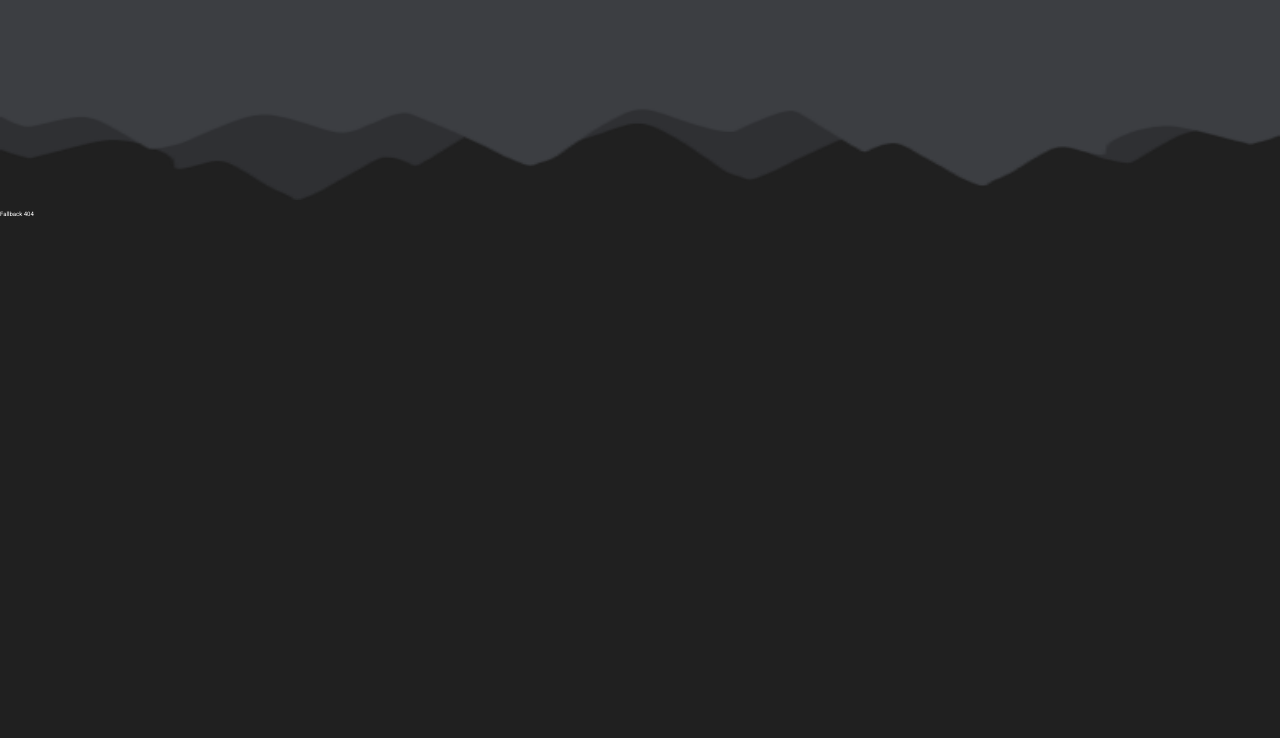
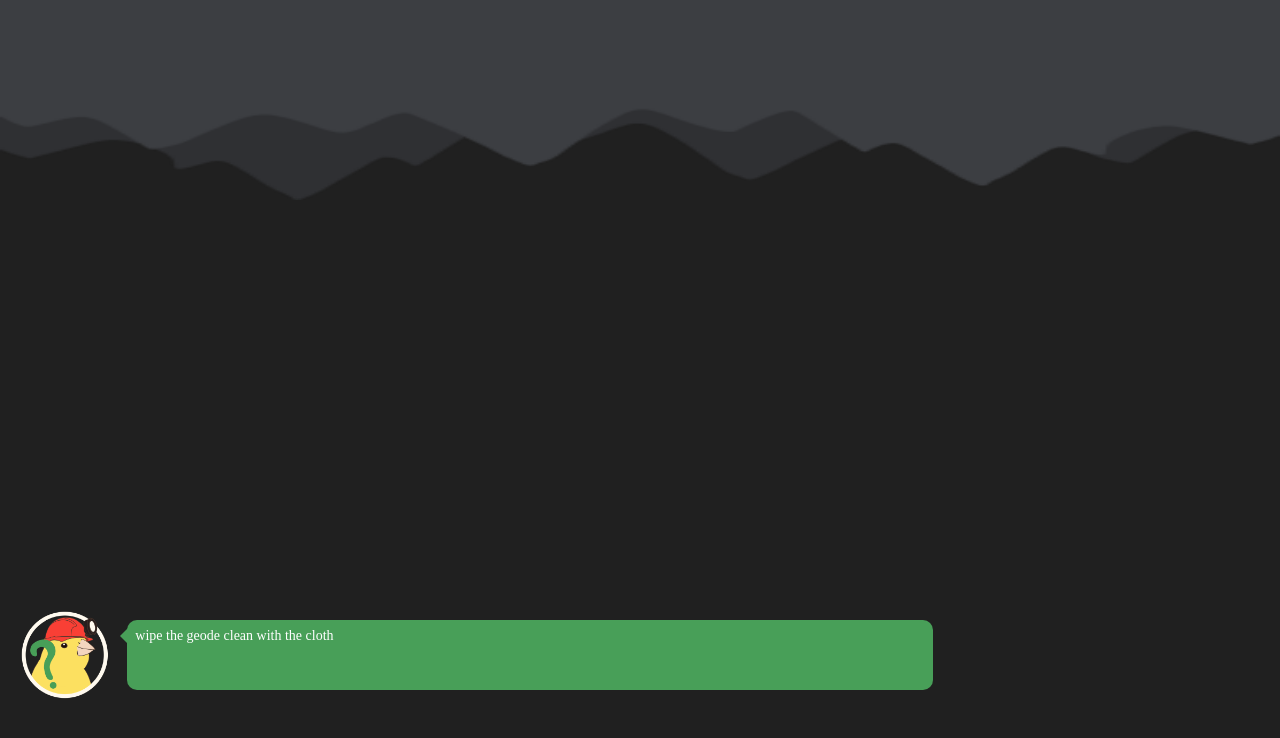
Before and after one commit to GeodeCompany/geode-cracker-react, a React (Create React App) app in the folder geode-cracker/: page /mascot/help in a window 1280 px wide. Before the commit this address had no page. Shown: the top 738 px of the page. Built offline with nearby package versions, Linux system fonts and the light colour scheme.

Commit message:
feat: add mascot help
added images macot_active and mascot_inactive
added MascotHelp.js and .css in Mascot folder
added route mascot/help

```diff
--- a/geode-cracker/src/App.js
+++ b/geode-cracker/src/App.js
@@ -6,10 +6,11 @@ import BannerBottom from "./Banner/Banner-bottom";
 import Syntax from "./Syntax/Syntax";
 import Settings from "./Settings/Settings";
 import Collection from "./Collection/Collection";
-import MascotChoice from "./Mascot/MascotFullscreenChoice"
-import MascotNext from "./Mascot/MascotFullscreenNext"
+import MascotChoice from "./Mascot/MascotFullscreenChoice";
+import MascotNext from "./Mascot/MascotFullscreenNext";
+import MascotHelp from "./Mascot/MascotHelp";
 
-import { Routes, Route, BrowserRouter as Router} from  'react-router-dom';
+import { Routes, Route, BrowserRouter as Router} from 'react-router-dom';
 
 function App() {
   return (
@@ -21,9 +22,10 @@ function App() {
           <Route path="syntax" element={[<Syntax />]} />
           <Route path="settings" element={[<Settings />]} />
           <Route path="mascot/choice" element={[<MascotChoice />]} />
+          <Route path="mascot/help" element={[<MascotHelp />]} />
           <Route path="mascot/next" element={[<MascotNext />]} />
+          <Route path="collection" element={[<Collection />]} />
           <Route path="*" element={<h1>Fallback 404</h1>} />
-          <Route path="collection" element={[<Collection />]} />
         </Route>
       </Routes>
     </Router>
--- /dev/null
+++ b/geode-cracker/src/Mascot/MascotHelp.css
@@ -0,0 +1,41 @@
+.help{
+    padding: 0 2rem;
+    width: 100%;
+    height: 9rem;
+    position: absolute;
+    bottom: 10rem;
+}
+
+.help__figure{
+    max-width: auto;
+    height: 9rem;
+    float: left;
+}
+
+.help__figure__image{
+    max-width: 100%;
+    height: 100%;
+}
+
+.help__container{
+    background-color: var(--naturalis-green-color);
+    margin: 1rem 0;
+    padding: 0.8rem;
+    height: 7rem;
+    width: 65%;
+    float: left;
+    border-radius: 1rem;
+}
+
+.help__container__text{
+    font-size: 1.4rem;
+}
+
+.help__container__arrow{
+    position: absolute;
+    margin-left: -1.5rem;
+    margin-top: -1.8rem;
+    border-top: 1rem solid transparent;
+    border-bottom: 1rem solid transparent;
+    border-right: 1rem solid var(--naturalis-green-color);
+}
--- /dev/null
+++ b/geode-cracker/src/Mascot/MascotHelp.js
@@ -0,0 +1,27 @@
+import React from 'react';
+import './MascotHelp.css';
+
+class MascotHelp extends React.Component{
+
+    state = {
+        mascot_inactive_image_path: "/img/mascot_inactive.png",
+        mascot_active_image_path: "/img/mascot_active.png",
+        mascot_text: "wipe the geode clean with the cloth"
+    }
+
+    render(){
+        return(
+        <article class="help">
+            <figure class="help__figure">
+                <img class="help__figure__image" src={this.state.mascot_inactive_image_path}></img>
+            </figure>
+            <section class="help__container">
+                <p class="help__container__text">{this.state.mascot_text}</p>
+                <div class="help__container__arrow"></div>
+            </section>
+        </article>
+        )
+    }
+}
+
+export default MascotHelp;
```
Also changed, not shown: geode-cracker/public/img/mascot_active.png (added), geode-cracker/public/img/mascot_inactive.png (added).
